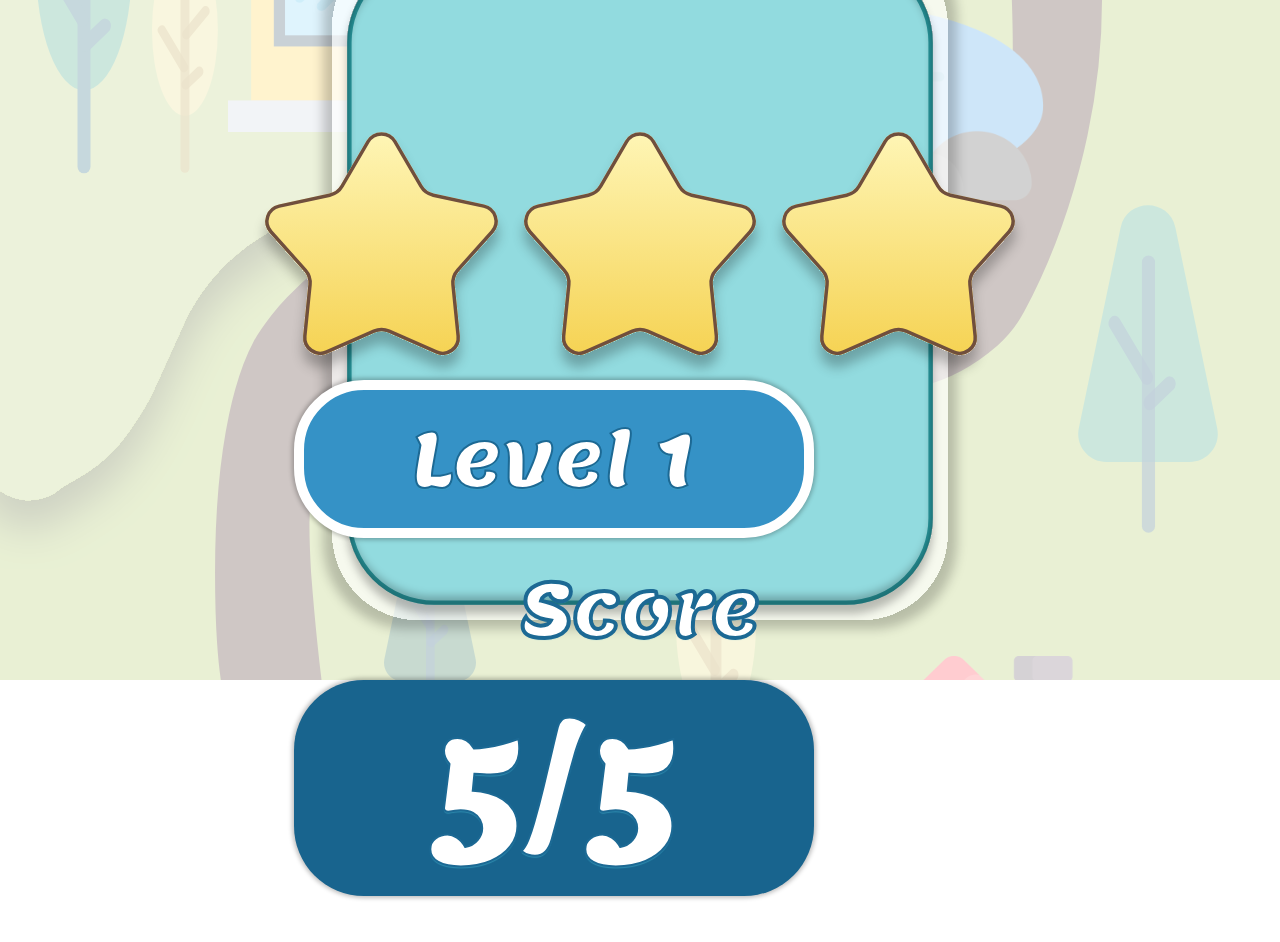
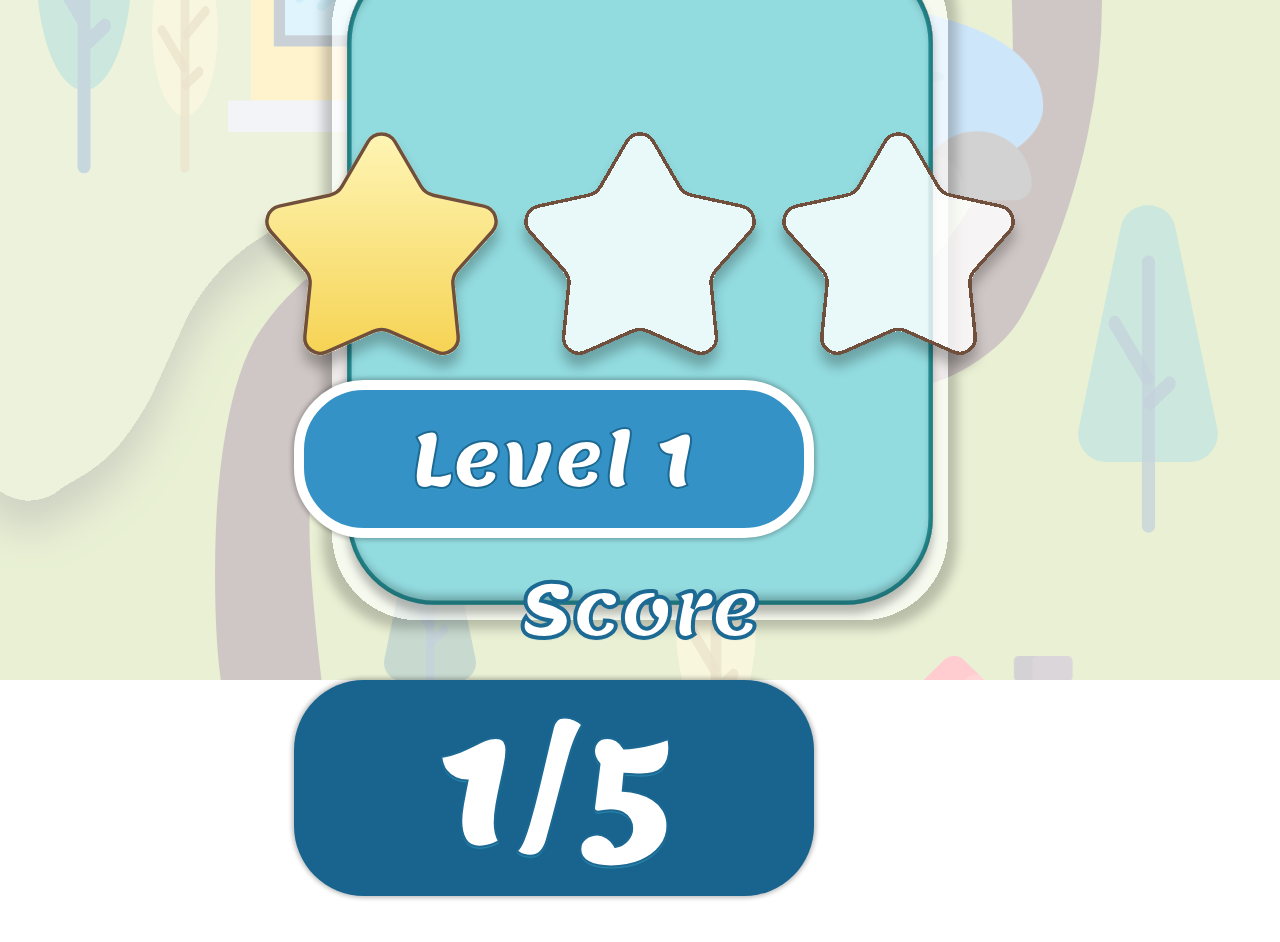
Before and after one commit to evonneng05/redesign, a React (Create React App) app: page / in a window 1280 px wide. Shown: the part 120-1062 px from the top of the page. Built offline with nearby package versions, Linux system fonts and the light colour scheme; no server answers; a web font is replaced by a local one.

Commit message:
rendering of stars, score and text for scorepage

```diff
--- a/src/components/App.jsx
+++ b/src/components/App.jsx
@@ -3,8 +3,16 @@ import Titlepage from "./Titlepage";
 import LevelTag from "./LevelTag";
 import MapPage from "./MapPage";
 import ScorePage from "./ScorePage";
+import { UserRecords } from "../firebase/UserRecordsObject";
+
 function App() {
-  return <ScorePage />;
+  var score=1;
+  var level=1;
+
+  return <ScorePage
+    score= {score}
+    level={level}
+  />;
 }
 
 export default App;
--- a/src/components/ScorePage.jsx
+++ b/src/components/ScorePage.jsx
@@ -6,7 +6,7 @@ import HomeBtn from "../assets/HomeBtn.svg";
 import ReplayBtn from "../assets/ReplayBtn.svg";
 import ContinueBtn from "../assets/ContinueBtn.svg";
 
-function ScorePage() {
+function ScorePage(props) {
   function homeClick() {
     alert("Home button working");
   }
@@ -16,6 +16,14 @@ function ScorePage() {
   function nextClick() {
     alert("Continue button working");
   }
+  var starCount=[0,0,0];
+  if (props.score>5){
+    starCount=[1,1,1];
+  }else if (props.score>2){
+    starCount=[1,1,0];
+  }else if (props.score>0){
+    starCount=[1,0,0];
+  }
   return (
     <div
       className="background sp-bg"
@@ -23,12 +31,14 @@ function ScorePage() {
     >
       <div className="center-container">
         <img className="score-bg" src={ScoreBackground} alt="ScoreBackground" />
-        <Stars />
+        <Stars
+          count={starCount}
+        />
       </div>
-      <div className="level-title">Level 1</div>
+      <div className="level-title">Level {props.level}</div>
       <div className="score">Score</div>
-      <div className="score-num">5/5</div>
-      <div className="success-msg">Complete!</div>
+      <div className="score-num">{props.score}/5</div>
+      <div className="success-msg">{props.score==5?'Complete!':'Try Again!'}</div>
       <div className="btn-container">
         <div className="btn-center">
           <button
--- a/src/components/Stars.jsx
+++ b/src/components/Stars.jsx
@@ -1,13 +1,14 @@
 import React from "react";
 import StarFilled from "../assets/StarFilled.svg";
-import StarEmpty from "../assets/StarFilled.svg";
+import StarEmpty from "../assets/StarEmpty.svg";
 
-function Stars() {
+function Stars(props) {
+  const StarElement=props.count.map((value)=>
+    <img className="star" src={value==1?StarFilled:StarEmpty} alt="Star1" />
+  );
   return (
     <div className="star-container">
-      <img className="star" src={StarFilled} alt="Star1" />
-      <img className="star" src={StarFilled} alt="Star2" />
-      <img className="star" src={StarFilled} alt="Star3" />
+      {StarElement}
     </div>
   );
 }
```
